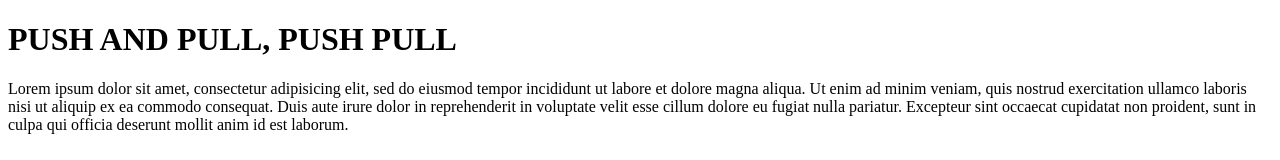
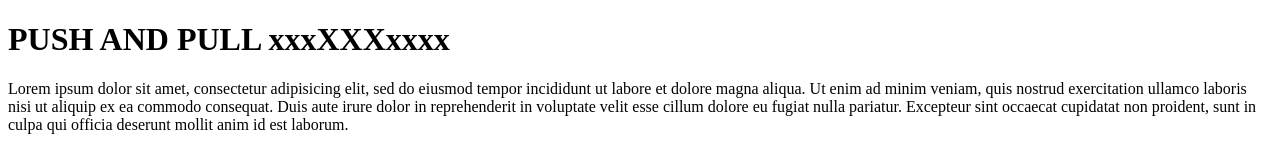
Before and after one commit to Vincentvjj/test2, a plain HTML site: page index.html in a window 1280 px wide. Shown: the top 160 px of the page. Drawn offline with Linux system fonts and the light colour scheme.

Commit message:
new change

```diff
--- a/index.html
+++ b/index.html
@@ -4,7 +4,7 @@
 		<title>PUSH AND PULL</title>
 	</head>
 	<body>
-		<h1>PUSH AND PULL, PUSH PULL</h1>
+		<h1>PUSH AND PULL xxxXXXxxxx</h1>
 		<p>Lorem ipsum dolor sit amet, consectetur adipisicing elit, sed do eiusmod
 		tempor incididunt ut labore et dolore magna aliqua. Ut enim ad minim veniam,
 		quis nostrud exercitation ullamco laboris nisi ut aliquip ex ea commodo
```
